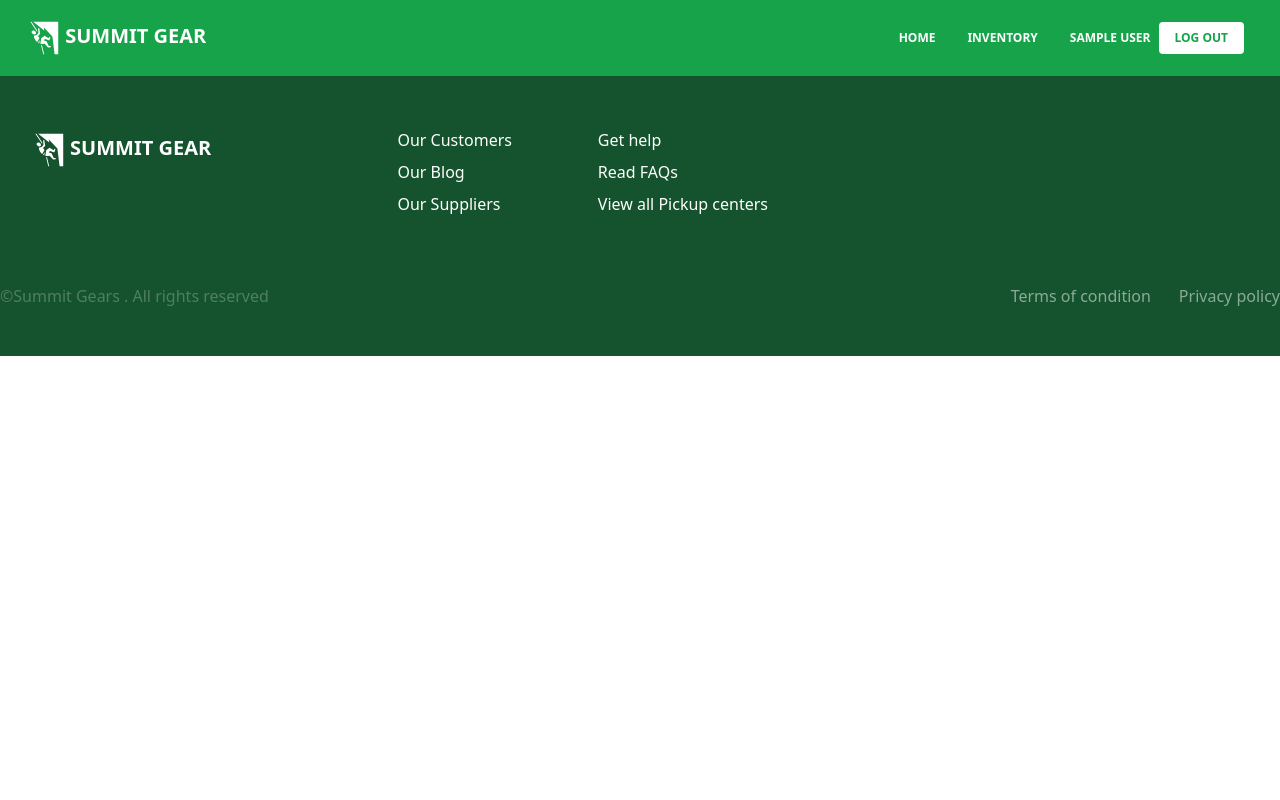
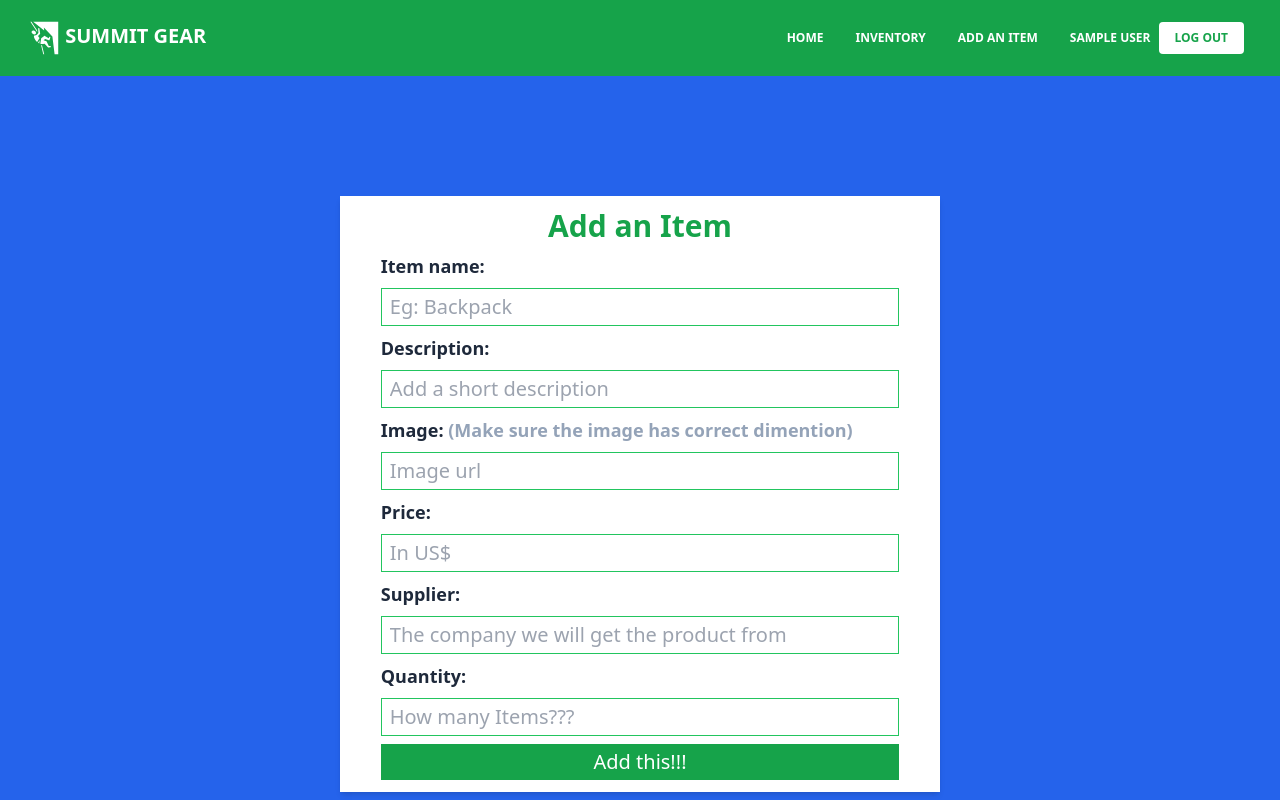
Before and after one commit to najmulhc/mirehouse-frontend, a React (Create React App) app: page /items/add in a window 1280 px wide. Shown: the top 800 px of the page. Built offline with nearby package versions, Linux system fonts and the light colour scheme; no server answers; sample sign-in values are in the browser's storage.

Commit message:
adding items is done

```diff
--- a/src/App.js
+++ b/src/App.js
@@ -2,28 +2,40 @@ import { useAuthState } from "react-firebase-hooks/auth";
 import { Route, Routes } from "react-router-dom";
 import "./App.css";
 import auth from "./firebase.init";
+import AddItem from "./Pages/AddItem/AddItem";
 import Home from "./Pages/Home/Home";
 import Inventory from "./Pages/Inventory/Inventory";
 import Login from "./Pages/Login/Login";
 import Register from "./Pages/Register/Register";
 import Footer from "./Pages/Shared/Footer/Footer";
 import Header from "./Pages/Shared/Header/Header";
+import RouteProtector from "./Pages/Shared/RouteProtector/RouteProtector";
 
 function App() {
   const [user] = useAuthState(auth);
-  if(user){
+  if (user) {
     console.log(user);
   }
   return (
     <div className="App">
       <Header></Header>
       <Routes>
-        <Route path="/login" element={<Login/>} />
+        <Route path="/login" element={<Login />} />
         <Route path="/" element={<Home />} />
-        <Route path="/inventory" element={<Inventory />} />
-        <Route path="/register" element={<Register/>}></Route>
+        <Route
+          path="/inventory"
+          element={
+            <RouteProtector>
+              <Inventory />
+            </RouteProtector>
+          }
+        />
+        <Route path="/items/add" element={
+          <RouteProtector><AddItem/></RouteProtector>
+        } />
+        <Route path="/register" element={<Register />}></Route>
       </Routes>
-      <Footer/>
+      <Footer />
     </div>
   );
 }
--- /dev/null
+++ b/src/Pages/AddItem/AddItem.js
@@ -0,0 +1,128 @@
+import React, { useEffect } from "react";
+import { useAuthState } from "react-firebase-hooks/auth";
+import auth from "../../firebase.init";
+const AddItem = () => {
+  const [user] = useAuthState(auth);
+  const submitItem = (e) => {
+    e.preventDefault();
+    const name = e.target.name.value;
+    const price = e.target.price.value;
+    const img = e.target.img.value;
+    const description = e.target.description.value;
+    const quantity = e.target.quantity.value;
+    const supplier = e.target.supplier.value;
+    const adder = user.email;
+    const item = {
+      name,
+      description,
+      img,
+      price: parseInt(price),
+      supplier,
+      quantity: parseInt(quantity),
+      user: adder,
+    };
+    console.log(item);
+    fetch("http://localhost:5000/items/add", {
+      method: "POST",
+      headers: {
+        "content-type": "application/json",
+      },
+      body: JSON.stringify(item),
+    })
+      .then((res) => res.json())
+      .then((data) => console.log(data));
+  };
+
+  return (
+    <div className="bg-blue-600  flex justify-center items-center py-[120px]">
+      <div className="w-[600px] bg-white shadow-md p-3">
+        <form action="" className="w-[90%] mx-auto" onSubmit={submitItem}>
+          <h1 className="text-3xl text-center font-bold text-green-600 mb-2">
+            Add an Item
+          </h1>
+          <label htmlFor="name" className="my-2">
+            <h3 className="text-left text-md text-lg font-semibold text-slate-800 p-0 m-0 ">
+              Item name:
+            </h3>
+            <input
+              name="name"
+              type="text"
+              placeholder="Eg: Backpack"
+              className="w-full py-1 px-2 text-xl my-2  border  border-green-500"
+              required
+            />
+          </label>
+          <label htmlFor="name" className="my-2">
+            <h3 className="text-left text-md text-lg font-semibold text-slate-800 p-0 m-0 ">
+              Description:
+            </h3>
+            <input
+              name="description"
+              type="text"
+              placeholder="Add a short description"
+              className="w-full py-1 px-2 text-xl my-2  border  border-green-500"
+              required
+            />
+          </label>
+          <label htmlFor="name" className="my-2">
+            <h3 className="text-left text-md text-lg font-semibold text-slate-800 p-0 m-0 ">
+              Image:{" "}
+              <span className="text-slate-400">
+                (Make sure the image has correct dimention)
+              </span>
+            </h3>
+            <input
+              name="img"
+              type="text"
+              placeholder="Image url"
+              className="w-full py-1 px-2 text-xl my-2  border  border-green-500"
+            />
+          </label>
+          <label htmlFor="name" className="my-2">
+            <h3 className="text-left text-md text-lg font-semibold text-slate-800 p-0 m-0 ">
+              Price:
+            </h3>
+            <input
+              name="price"
+              type="number"
+              placeholder="In US$"
+              className="w-full py-1 px-2 text-xl my-2  border  border-green-500"
+              required
+            />
+          </label>
+          <label htmlFor="name" className="my-2">
+            <h3 className="text-left text-md text-lg font-semibold text-slate-800 p-0 m-0 ">
+              Supplier:
+            </h3>
+            <input
+              name="supplier"
+              type="text"
+              placeholder="The company we will get the product from"
+              className="w-full py-1 px-2 text-xl my-2  border  border-green-500"
+              required
+            />
+          </label>
+          <label htmlFor="name" className="my-2">
+            <h3 className="text-left text-md text-lg font-semibold text-slate-800 p-0 m-0 ">
+              Quantity:
+            </h3>
+            <input
+              name="quantity"
+              type="number"
+              placeholder="How many Items???"
+              className="w-full py-1 px-2 text-xl my-2  border  border-green-500"
+            />
+          </label>
+          <button
+            className="w-full  bg-green-600 text-white py-1 text-xl"
+            type="submit"
+          >
+            Add this!!!
+          </button>
+        </form>
+      </div>
+    </div>
+  );
+};
+
+export default AddItem;
--- a/src/Pages/Shared/Header/Header.js
+++ b/src/Pages/Shared/Header/Header.js
@@ -11,7 +11,7 @@ export default function Header({ fixed }) {
   const [user] = useAuthState(auth);
   const logOut = () => {
     signOut(auth);
-  }
+  };
   return (
     <>
       <nav className="relative flex flex-wrap items-center justify-between px-2 py-3 bg-green-600   ">
@@ -63,8 +63,18 @@ export default function Header({ fixed }) {
                   <span className="ml-2">Inventory</span>
                 </Link>
               </li>
+
+              {user ? (
+                <>
                   <li className="nav-item">
-                {user ? (
+                    <Link
+                      to="/items/add"
+                      className="px-3 py-2 flex items-center text-xs uppercase font-bold leading-snug text-white hover:opacity-75"
+                      href="#pablo"
+                    >
+                      <span className="ml-2">Add an Item</span>
+                    </Link>
+                  </li>
                   <li className="nav-item">
                     <Link
                       to="/inventory"
@@ -72,12 +82,19 @@ export default function Header({ fixed }) {
                       href="#pablo"
                     >
                       <i className="fab fa-twitter text-lg leading-lg text-white opacity-75"></i>
-                      <span className="ml-2">{user.displayName}</span> <span className="ml-2 bg-white hover:bg-blue-dark text-green-600 font-bold py-2 px-4 rounded" onClick={logOut}>
+                      <span className="ml-2">{user.displayName}</span>{" "}
+                      <span
+                        className="ml-2 bg-white hover:bg-blue-dark text-green-600 font-bold py-2 px-4 rounded"
+                        onClick={logOut}
+                      >
                         log out
                       </span>
                     </Link>
                   </li>
+                </>
               ) : (
+                <>
+                  <li>
                     <Link
                       to="/register"
                       className="px-3 py-2 flex items-center text-xs uppercase font-bold leading-snug text-white hover:opacity-75"
@@ -88,8 +105,10 @@ export default function Header({ fixed }) {
                         Register
                       </span>
                     </Link>
+                  </li>
+                  <li></li>
+                </>
               )}
-              </li>
             </ul>
           </div>
         </div>
--- /dev/null
+++ b/src/Pages/Shared/RouteProtector/RouteProtector.js
@@ -0,0 +1,15 @@
+import React from 'react';
+import { useAuthState } from 'react-firebase-hooks/auth';
+import { useNavigate } from 'react-router-dom';
+import auth from '../../../firebase.init';
+
+const RouteProtector = ({children}) => {
+  const [user] = useAuthState(auth);
+  const navigate = useNavigate();
+  if(user){
+      return children;
+  }
+  navigate("/login")
+};
+
+export default RouteProtector;
```
Lines whose indentation alone changed are shown as unchanged.
